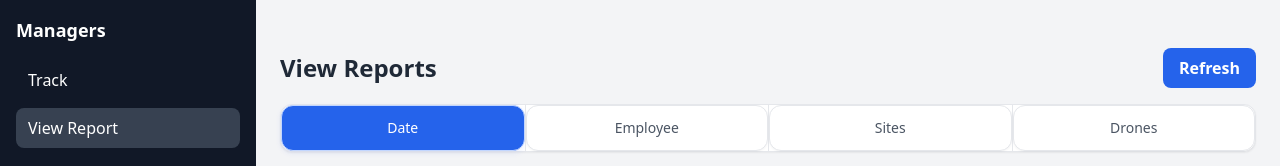
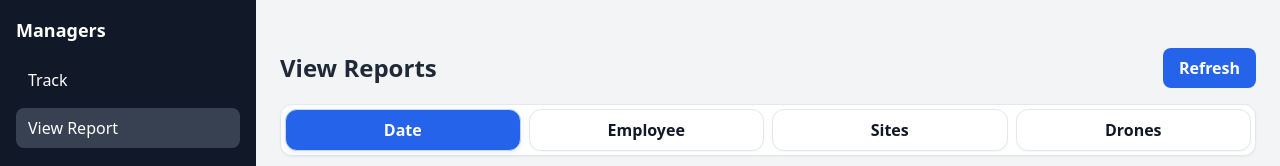
Before and after one commit to PFEPLTechHub/DGPS_Pfepl_bot, a Flask app: page /view-report in a window 1280 px wide. Shown: the top 166 px of the page. Run offline with Flask 3, Linux system fonts and the light colour scheme; the visitor is signed in with stand-in values (Sample User, id 1); data that the repository does not hold is empty.

Commit message:
added changes

```diff
--- a/managers_report/app.py
+++ b/managers_report/app.py
@@ -425,8 +425,13 @@ def report_preview(report_id):
     rep, flights, _, _ = _get_report(report_id)
     if not rep:
         flash("Report not found.", "danger")
-        return "", 404
+        return ("", 404)
+    # If modal/JS asks for a fragment, return only the inner markup
+    if request.args.get("fragment") == "1" or request.headers.get("X-Requested-With") == "fetch":
+        return render_template("report_fragment.html", report=rep, flights=flights)
+    # otherwise return the full standalone page (what you already had)
     return render_template("report_detail.html", report=rep, flights=flights)
+
 
 @app.route("/report/<int:report_id>/edit", methods=["GET", "POST"])
 @login_required
--- a/managers_report/static/app.js
+++ b/managers_report/static/app.js
@@ -137,12 +137,16 @@ MGR.fetchReports = async function() {
 // -------------------- Report Modals --------------------
 MGR.viewReport = async function(reportId) {
   try {
-    const res = await fetch(`/report/${reportId}/preview`);
+    const res = await fetch(`/report/${reportId}/preview?fragment=1`, {
+      headers: { 'X-Requested-With': 'fetch' }
+    });
     if (!res.ok) throw new Error('Failed to load report');
     const html = await res.text();
+
+    const modal = document.getElementById('viewModal');
     const modalContent = document.getElementById('viewModalContent');
-    const modal = document.getElementById('viewModal');
-    if (!modalContent || !modal) return;
+    if (!modal || !modalContent) return;
+
     modalContent.innerHTML = html;
     modal.classList.remove('hidden');
   } catch (err) {
@@ -150,6 +154,7 @@ MGR.viewReport = async function(reportId) {
     console.error('Error in viewReport:', err);
   }
 };
+
 
 MGR.editReport = async function(reportId) {
   try {
--- a/managers_report/templates/view_report.html
+++ b/managers_report/templates/view_report.html
@@ -3,47 +3,25 @@
 
 {% block content %}
 <div class="py-6">
+
   <!-- Top controls -->
   <div class="flex items-center justify-between mb-4">
     <h2 class="text-2xl font-bold text-gray-800">View Reports</h2>
-    <button id="vrRefreshBtn" class="py-2 px-4 bg-blue-600 text-white rounded-lg hover:bg-blue-700 font-semibold transition duration-200">
+    <button id="vrRefreshBtn"
+            class="py-2 px-4 bg-blue-600 text-white rounded-lg hover:bg-blue-700 font-semibold transition duration-200">
       Refresh
     </button>
   </div>
 
-  <!-- Tab bar (equal width) -->
-  <nav class="w-full rounded-xl border border-gray-200 bg-white shadow-sm mb-4">
-    <ul role="tablist" aria-label="View reports tabs" class="grid grid-cols-4 divide-x divide-gray-200">
-      <li>
-        <a role="tab" href="javascript:void(0)"
-           data-tab="date"
-           class="vr-tab-btn active block w-full text-center py-3 text-sm font-medium text-gray-600 hover:bg-blue-50 hover:text-blue-700 focus:outline-none">
-          Date
-        </a>
-      </li>
-      <li>
-        <a role="tab" href="javascript:void(0)"
-           data-tab="employee"
-           class="vr-tab-btn block w-full text-center py-3 text-sm font-medium text-gray-600 hover:bg-blue-50 hover:text-blue-700 focus:outline-none">
-          Employee
-        </a>
-      </li>
-      <li>
-        <a role="tab" href="javascript:void(0)"
-           data-tab="sites"
-           class="vr-tab-btn block w-full text-center py-3 text-sm font-medium text-gray-600 hover:bg-blue-50 hover:text-blue-700 focus:outline-none">
-          Sites
-        </a>
-      </li>
-      <li>
-        <a role="tab" href="javascript:void(0)"
-           data-tab="drones"
-           class="vr-tab-btn block w-full text-center py-3 text-sm font-medium text-gray-600 hover:bg-blue-50 hover:text-blue-700 focus:outline-none">
-          Drones
-        </a>
-      </li>
-    </ul>
-  </nav>
+  <!-- Tabs -->
+  <div class="tabbar sticky top-0 z-10 bg-transparent mb-3">
+    <nav class="vr-tabs flex gap-2 p-1 rounded-xl bg-white border border-gray-200 shadow-sm">
+      <button class="vr-tab-btn active flex-1" data-tab="date">Date</button>
+      <button class="vr-tab-btn flex-1" data-tab="employee">Employee</button>
+      <button class="vr-tab-btn flex-1" data-tab="sites">Sites</button>
+      <button class="vr-tab-btn flex-1" data-tab="drones">Drones</button>
+    </nav>
+  </div>
 
   <!-- Panels -->
   <div class="vr-panels space-y-6">
@@ -54,7 +32,8 @@
         <div class="flex flex-wrap items-end gap-4">
           <div>
             <label class="block text-sm font-medium text-gray-700">Mode</label>
-            <select id="vrDateMode" class="mt-1 p-2 border border-gray-300 rounded-lg focus:outline-none focus:ring-2 focus:ring-blue-500">
+            <select id="vrDateMode"
+                    class="mt-1 p-2 border border-gray-300 rounded-lg focus:outline-none focus:ring-2 focus:ring-blue-500">
               <option value="single" selected>Single Date</option>
               <option value="range">Date Range</option>
             </select>
@@ -62,23 +41,27 @@
 
           <div id="vrDateSingleWrap">
             <label class="block text-sm font-medium text-gray-700">Date</label>
-            <input type="date" id="vrDateSingle" class="mt-1 p-2 border border-gray-300 rounded-lg focus:outline-none focus:ring-2 focus:ring-blue-500">
+            <input type="date" id="vrDateSingle"
+                   class="mt-1 p-2 border border-gray-300 rounded-lg focus:outline-none focus:ring-2 focus:ring-blue-500">
           </div>
 
           <div id="vrDateRangeWrap" class="hidden">
             <div class="flex items-end gap-3">
               <div>
                 <label class="block text-sm font-medium text-gray-700">From</label>
-                <input type="date" id="vrDateFrom" class="mt-1 p-2 border border-gray-300 rounded-lg focus:outline-none focus:ring-2 focus:ring-blue-500">
+                <input type="date" id="vrDateFrom"
+                       class="mt-1 p-2 border border-gray-300 rounded-lg focus:outline-none focus:ring-2 focus:ring-blue-500">
               </div>
               <div>
                 <label class="block text-sm font-medium text-gray-700">To</label>
-                <input type="date" id="vrDateTo" class="mt-1 p-2 border border-gray-300 rounded-lg focus:outline-none focus:ring-2 focus:ring-blue-500">
+                <input type="date" id="vrDateTo"
+                       class="mt-1 p-2 border border-gray-300 rounded-lg focus:outline-none focus:ring-2 focus:ring-blue-500">
               </div>
             </div>
           </div>
 
-          <button id="vrDateFilter" class="py-2 px-4 bg-blue-600 text-white rounded-lg hover:bg-blue-700 font-semibold transition duration-200">
+          <button id="vrDateFilter"
+                  class="py-2 px-4 bg-blue-600 text-white rounded-lg hover:bg-blue-700 font-semibold transition duration-200">
             Apply
           </button>
         </div>
@@ -111,14 +94,16 @@
         <div class="flex flex-wrap items-end gap-4">
           <div>
             <label class="block text-sm font-medium text-gray-700">Employee</label>
-            <select id="vrEmpSelect" class="mt-1 p-2 min-w-[260px] border border-gray-300 rounded-lg focus:outline-none focus:ring-2 focus:ring-blue-500">
+            <select id="vrEmpSelect"
+                    class="mt-1 p-2 min-w-[260px] border border-gray-300 rounded-lg focus:outline-none focus:ring-2 focus:ring-blue-500">
               <option value="">-- Select Employee --</option>
               {% for e in employees %}
                 <option value="{{ e.telegram_id }}">{{ e.name }}</option>
               {% endfor %}
             </select>
           </div>
-          <button id="vrEmpFilter" class="py-2 px-4 bg-blue-600 text-white rounded-lg hover:bg-blue-700 font-semibold transition duration-200">
+          <button id="vrEmpFilter"
+                  class="py-2 px-4 bg-blue-600 text-white rounded-lg hover:bg-blue-700 font-semibold transition duration-200">
             Apply
           </button>
         </div>
@@ -152,7 +137,8 @@
         <div class="flex flex-wrap items-end gap-4">
           <div>
             <label class="block text-sm font-medium text-gray-700">Site</label>
-            <select id="vrSiteSelect" class="mt-1 p-2 min-w-[260px] border border-gray-300 rounded-lg focus:outline-none focus:ring-2 focus:ring-blue-500">
+            <select id="vrSiteSelect"
+                    class="mt-1 p-2 min-w-[260px] border border-gray-300 rounded-lg focus:outline-none focus:ring-2 focus:ring-blue-500">
               <option value="">-- Select Site --</option>
               {% for s in sites %}
                 <option value="{{ s.name }}">{{ s.name }}</option>
@@ -161,9 +147,11 @@
           </div>
           <div>
             <label class="block text-sm font-medium text-gray-700">Date (optional)</label>
-            <input type="date" id="vrSiteDate" class="mt-1 p-2 border border-gray-300 rounded-lg focus:outline-none focus:ring-2 focus:ring-blue-500">
+            <input type="date" id="vrSiteDate"
+                   class="mt-1 p-2 border border-gray-300 rounded-lg focus:outline-none focus:ring-2 focus:ring-blue-500">
           </div>
-          <button id="vrSiteFilter" class="py-2 px-4 bg-blue-600 text-white rounded-lg hover:bg-blue-700 font-semibold transition duration-200">
+          <button id="vrSiteFilter"
+                  class="py-2 px-4 bg-blue-600 text-white rounded-lg hover:bg-blue-700 font-semibold transition duration-200">
             Apply
           </button>
         </div>
@@ -201,7 +189,8 @@
         <div class="flex flex-wrap items-end gap-4">
           <div>
             <label class="block text-sm font-medium text-gray-700">Drone</label>
-            <select id="vrDroneSelect" class="mt-1 p-2 min-w-[260px] border border-gray-300 rounded-lg focus:outline-none focus:ring-2 focus:ring-blue-500">
+            <select id="vrDroneSelect"
+                    class="mt-1 p-2 min-w-[260px] border border-gray-300 rounded-lg focus:outline-none focus:ring-2 focus:ring-blue-500">
               <option value="">-- Select Drone --</option>
               {% for d in drones %}
                 <option value="{{ d.name }}">{{ d.name }}</option>
@@ -210,9 +199,11 @@
           </div>
           <div>
             <label class="block text-sm font-medium text-gray-700">Date (optional)</label>
-            <input type="date" id="vrDroneDate" class="mt-1 p-2 border border-gray-300 rounded-lg focus:outline-none focus:ring-2 focus:ring-blue-500">
+            <input type="date" id="vrDroneDate"
+                   class="mt-1 p-2 border border-gray-300 rounded-lg focus:outline-none focus:ring-2 focus:ring-blue-500">
           </div>
-          <button id="vrDroneFilter" class="py-2 px-4 bg-blue-600 text-white rounded-lg hover:bg-blue-700 font-semibold transition duration-200">
+          <button id="vrDroneFilter"
+                  class="py-2 px-4 bg-blue-600 text-white rounded-lg hover:bg-blue-700 font-semibold transition duration-200">
             Apply
           </button>
         </div>
@@ -247,22 +238,29 @@
   </div>
 </div>
 
-<!-- VIEW MODAL (needed for MGR.viewReport) -->
-<div id="viewModal" class="fixed inset-0 z-50 hidden">
-  <div class="absolute inset-0 bg-black/50" onclick="document.getElementById('viewModal').classList.add('hidden')"></div>
-  <div class="relative mx-auto my-8 max-w-3xl w-[92%] bg-white rounded-xl shadow-xl overflow-hidden">
-    <div class="flex items-center justify-between px-4 py-3 border-b">
+<!-- VIEW MODAL (scrollable) -->
+<div id="viewModal" class="fixed inset-0 z-50 hidden flex items-center justify-center">
+  <!-- overlay -->
+  <div class="absolute inset-0 bg-black/50" aria-hidden="true"
+       onclick="document.getElementById('viewModal').classList.add('hidden')"></div>
+
+  <!-- panel -->
+  <div class="relative z-10 mx-auto max-w-3xl w-[92%] h-[90vh] bg-white rounded-xl shadow-xl flex flex-col">
+    <!-- header -->
+    <div class="flex items-center justify-between px-4 py-3 border-b flex-shrink-0">
       <h3 class="text-lg font-semibold text-gray-800">Report Preview</h3>
-      <button class="text-gray-500 hover:text-gray-700" onclick="document.getElementById('viewModal').classList.add('hidden')">✕</button>
+      <button class="text-gray-500 hover:text-gray-700"
+              onclick="document.getElementById('viewModal').classList.add('hidden')">✕</button>
     </div>
-    <div id="viewModalContent" class="max-h-[80vh] overflow-y-auto p-4">
-      <!-- report html injected here -->
+
+    <!-- body (scrolls) -->
+    <div id="viewModalContent" class="flex-1 overflow-y-auto p-4">
+      <!-- report html is injected here by app.js -->
     </div>
   </div>
 </div>
 {% endblock %}
 
 {% block scripts %}
-{# make sure app.js is loaded, either here or in base.html #}
-<script src="{{ url_for('static', filename='app.js') }}"></script>
+<!-- app.js handles the tab logic, fetching and modal wiring -->
 {% endblock %}
```
Also changed, not shown: managers_report/templates/report_fragment.html (added, +55 -0 lines).
